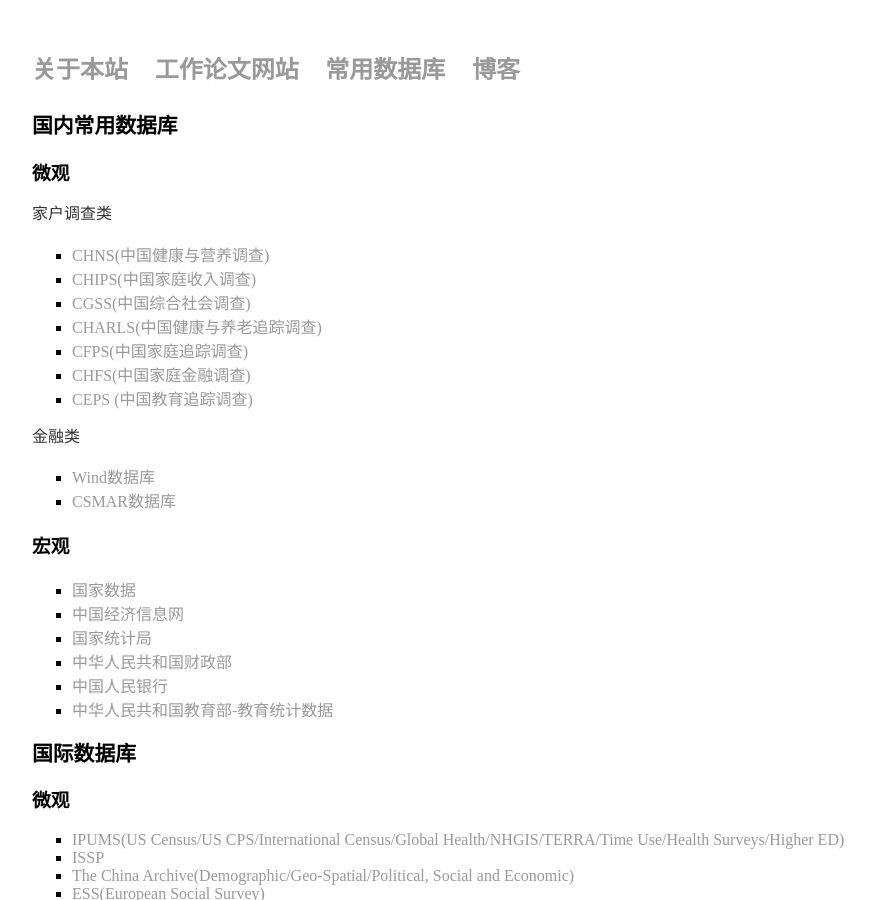
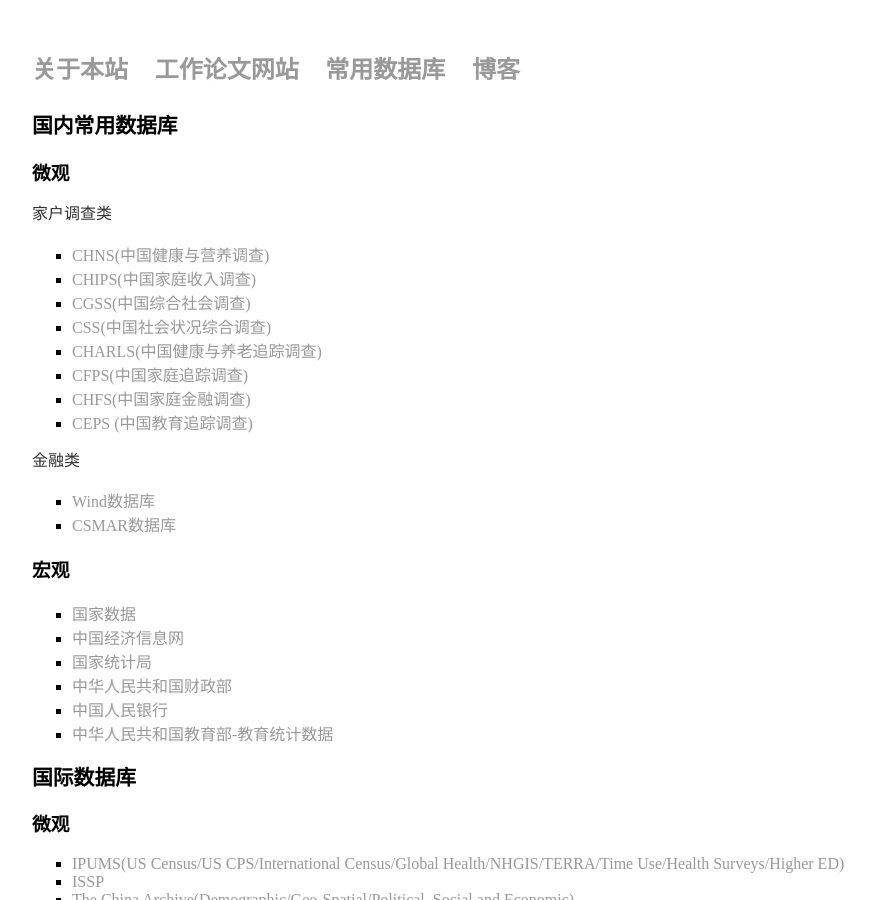
Before and after one commit to trustxiaoqinwang/trustxiaoqinwang.github.io, a Jekyll site: the page built from datasets/index.html, in a window 1280 px wide and 900 px high. Shown: the whole window, without its empty margins (64-939 px from the left). Built offline with Jekyll 4.4.1, drawn with Linux system fonts in a browser that asks for light colours.

Commit message:
Update index.html

```diff
--- a/datasets/index.html
+++ b/datasets/index.html
@@ -11,6 +11,7 @@
        <li><a href="https://www.cpc.unc.edu/projects/china">CHNS(中国健康与营养调查)</a></li>
        <li><a href="http://www.ciidbnu.org/chip/index.asp">CHIPS(中国家庭收入调查)</a></li>
        <li><a href="http://cgss.ruc.edu.cn/">CGSS(中国综合社会调查)</a></li>
+       <li><a href="http://css.cssn.cn/css_sy/">CSS(中国社会状况综合调查)</a></li>
        <li><a href="http://charls.pku.edu.cn/zh-CN">CHARLS(中国健康与养老追踪调查)</a></li>
        <li><a href="http://www.isss.pku.edu.cn/cfps/index.htm">CFPS(中国家庭追踪调查)</a></li>
        <li><a href="https://chfs.swufe.edu.cn/">CHFS(中国家庭金融调查)</a></li>
```
